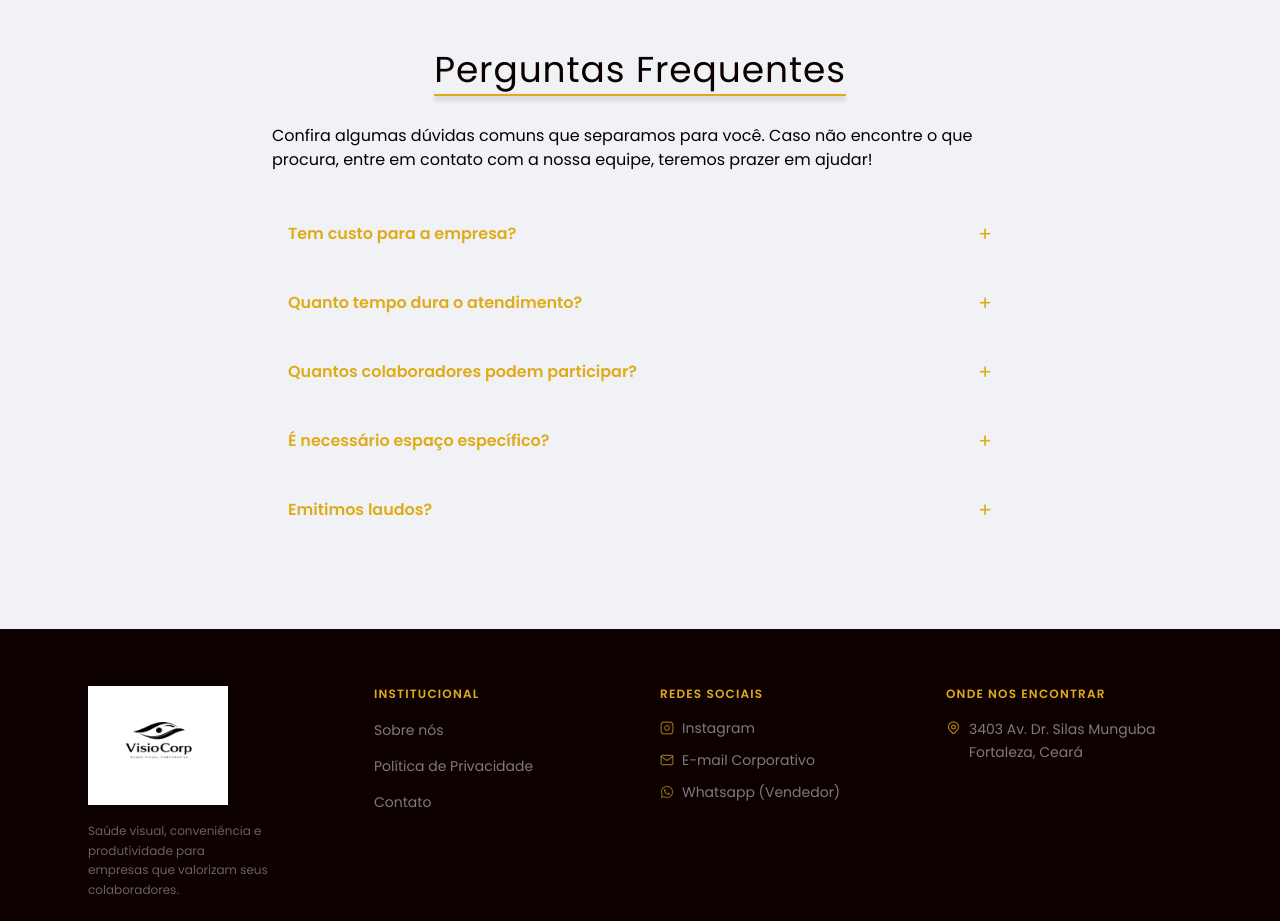
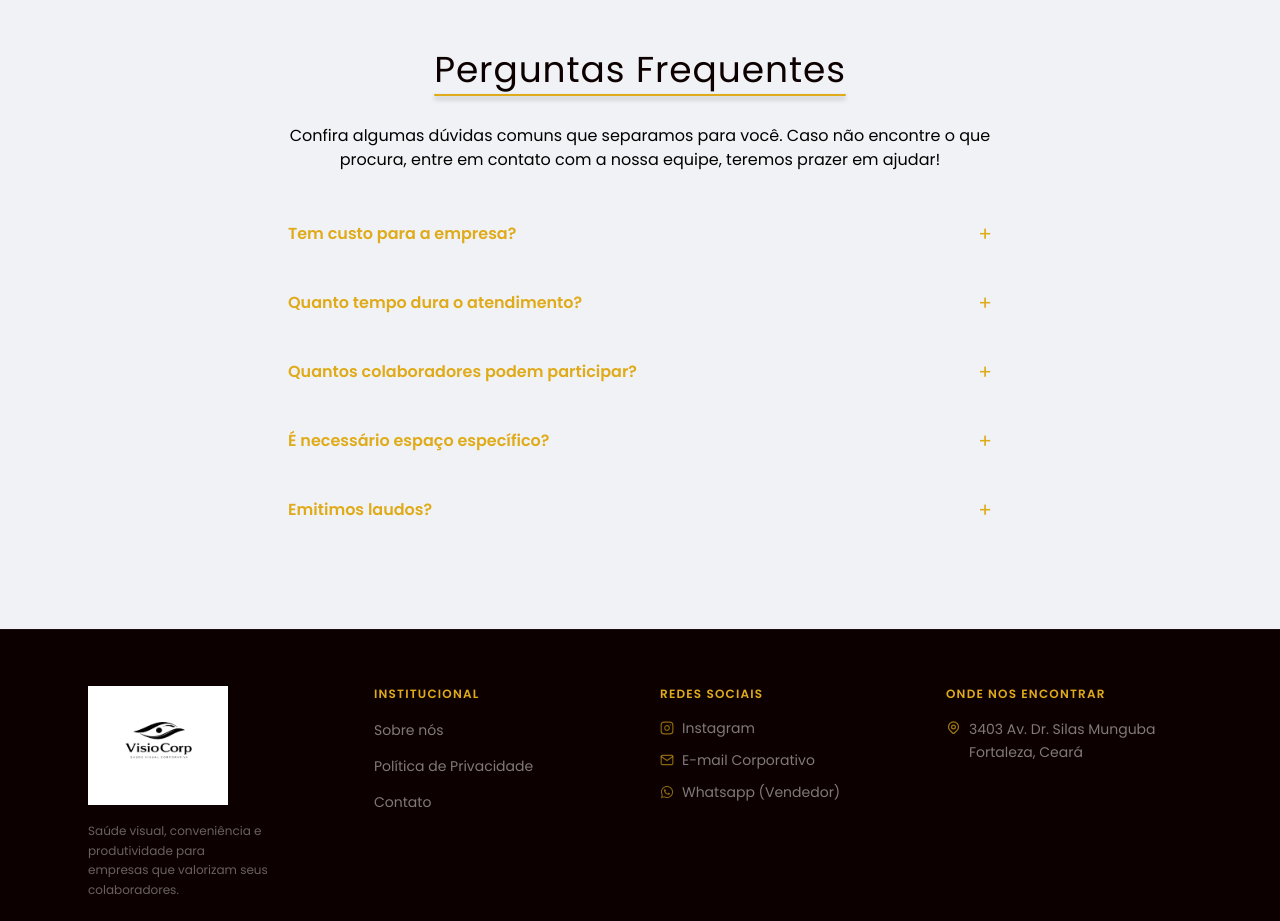
Before and after one commit to Equipe-NextSolve/visio-corp, a Next.js app: page /contact in a window 1280 px wide. Shown: the part 1460-2381 px from the top of the page. Built offline with nearby package versions, Linux system fonts and the light colour scheme.

Commit message:
animação para questions

```diff
--- a/src/components/contact/Questions.jsx
+++ b/src/components/contact/Questions.jsx
@@ -1,5 +1,6 @@
 'use client'
 import Title from '@/utils/Title'
+import { motion } from 'framer-motion'
 import { useState } from 'react'
 
 const faqs = [
@@ -30,6 +31,31 @@ const faqs = [
     },
 ]
 
+const containerVariants = {
+    hidden: {},
+    visible: {
+        transition: { staggerChildren: 0.1 },
+    },
+}
+
+const itemVariants = {
+    hidden: { opacity: 0, y: 20 },
+    visible: {
+        opacity: 1,
+        y: 0,
+        transition: { duration: 0.5, ease: [0.22, 1, 0.36, 1] },
+    },
+}
+
+const headerVariants = {
+    hidden: { opacity: 0, y: 24 },
+    visible: {
+        opacity: 1,
+        y: 0,
+        transition: { duration: 0.6, ease: [0.22, 1, 0.36, 1] },
+    },
+}
+
 
 export default function Questions() {
     const [openIndex, setOpenIndex] = useState(null)
@@ -40,38 +66,66 @@ export default function Questions() {
 
     return (
         <section className="w-full max-w-3xl mx-auto px-4 pb-10 flex flex-col gap-10">
-            <div className='w-full flex flex-col justify-center items-center gap-7'>
-                <Title label="Perguntas Frequentes"/>
-                <p>Confira algumas dúvidas comuns que separamos para você.
-Caso não encontre o que procura, entre em contato com a nossa equipe, teremos prazer em ajudar!</p>
-            </div>
+            <motion.div
+                className="w-full flex flex-col justify-center items-center gap-7"
+                initial="hidden"
+                whileInView="visible"
+                viewport={{ once: true, margin: '-40px' }}
+                variants={headerVariants}
+            >
+                <Title label="Perguntas Frequentes" />
+                <p className="text-center">
+                    Confira algumas dúvidas comuns que separamos para você.{' '}
+                    Caso não encontre o que procura, entre em contato com a nossa equipe, teremos prazer em ajudar!
+                </p>
+            </motion.div>
 
-            <div className='w-full max-w-3xl mx-auto px-4 pb-10 flex flex-col gap-2'>
+            <motion.div
+                className="w-full max-w-3xl mx-auto px-4 pb-10 flex flex-col gap-2"
+                initial="hidden"
+                whileInView="visible"
+                viewport={{ once: true, margin: '-40px' }}
+                variants={containerVariants}
+            >
                 {faqs.map((faq) => (
-                    <div
+                     <motion.div
                         key={faq.id}
+                        variants={itemVariants}
                         className="border-b border-white/10 pb-4"
                     >
                         <button
-                            type='button'
+                            type="button"
                             onClick={() => toggle(faq.id)}
                             className="w-full flex justify-between items-center text-left gap-4 py-2 cursor-pointer group"
                         >
                             <span className="text-gold font-semibold text-base group-hover:brightness-125 transition-all duration-200">
                                 {faq.question}
                             </span>
-                            <span className={`text-gold text-xl transition-transform duration-300 ${openIndex === faq.id ? 'rotate-45' : 'rotate-0'}`}>
+                            <motion.span
+                                animate={{ rotate: openIndex === faq.id ? 45 : 0 }}
+                                transition={{ duration: 0.25, ease: 'easeInOut' }}
+                                className="text-gold text-xl shrink-0"
+                            >
                                 +
-                            </span>
+                            </motion.span>
                         </button>
-                        <div className={`overflow-hidden transition-all duration-300 ease-in-out ${openIndex === faq.id ? 'max-h-40 opacity-100 mt-2' : 'max-h-0 opacity-0'}`}>
-                            <p className="text-gray text-sm leading-relaxed">
+
+                        <motion.div
+                            initial={false}
+                            animate={openIndex === faq.id
+                                ? { height: 'auto', opacity: 1, marginTop: 8 }
+                                : { height: 0, opacity: 0, marginTop: 0 }
+                            }
+                            transition={{ duration: 0.3, ease: [0.22, 1, 0.36, 1] }}
+                            className="overflow-hidden"
+                        >
+                            <p className="text-gray text-sm leading-relaxed pb-2">
                                 {faq.answer}
                             </p>
-                        </div>
-                    </div>
+                        </motion.div>
+                    </motion.div>
                 ))}
-            </div>
+            </motion.div>
         </section>
     )
 }
```
